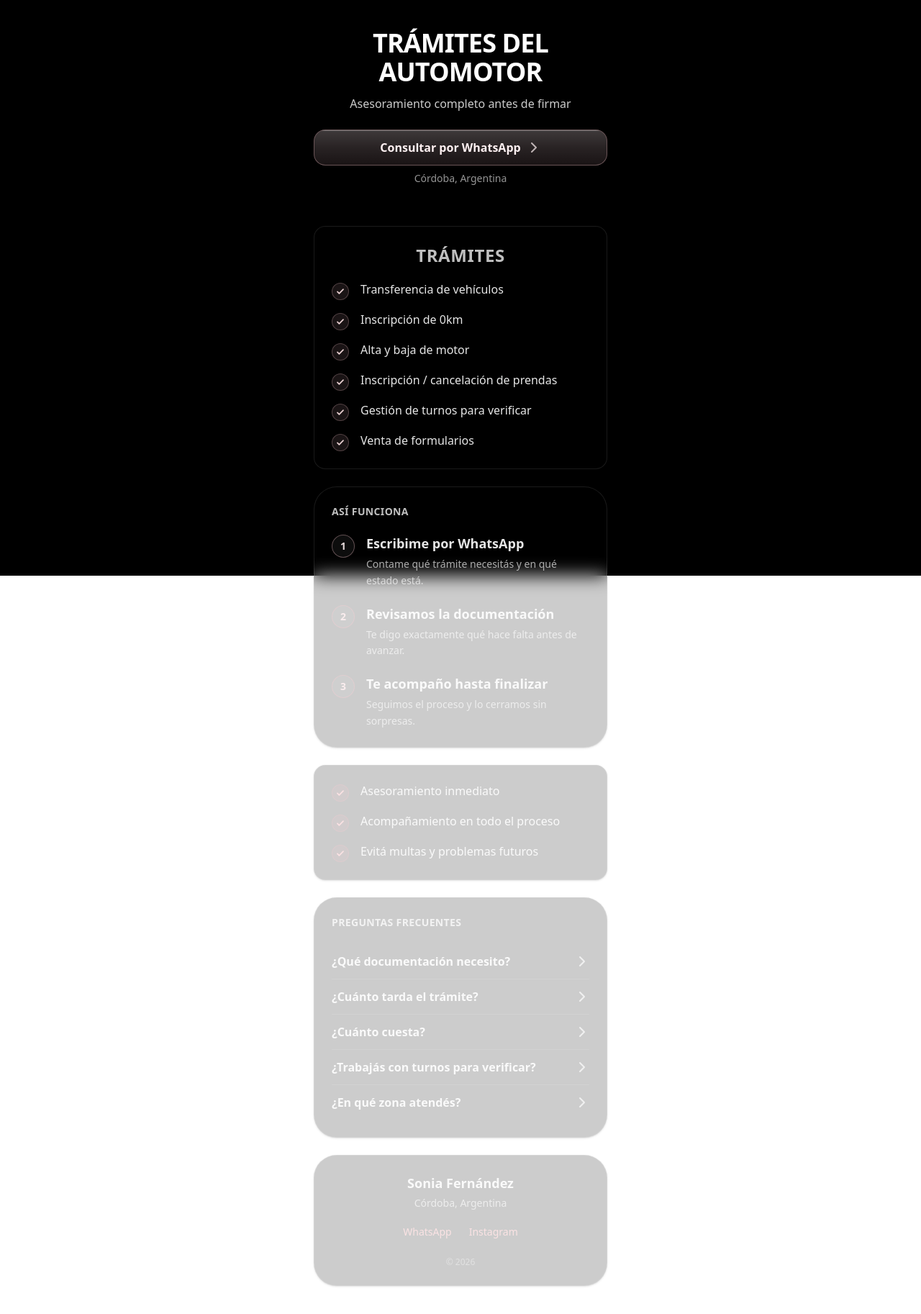
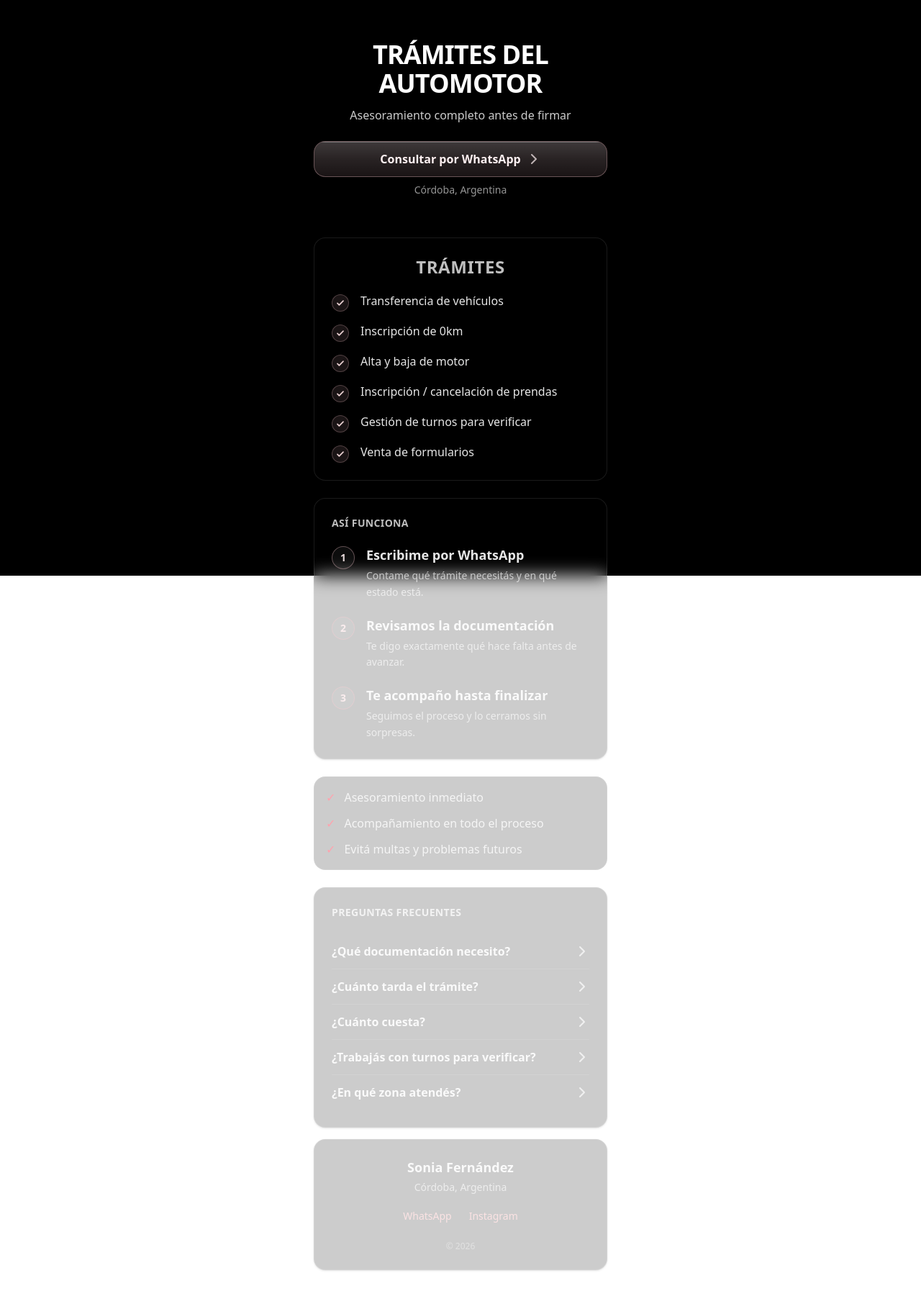
Before and after one commit to estebans-tech/sonia-gestoria, a SvelteKit app: page / in a window 1280 px wide. Shown: the whole page at 72% size. After the commit the page ends 1805 px from the top, so only its background shows below. Built offline with nearby package versions, Linux system fonts and the light colour scheme.

Commit message:
feat: add ServicesCard component and fix card border radius

```diff
--- a/src/lib/components/sections/Faq.svelte
+++ b/src/lib/components/sections/Faq.svelte
@@ -4,8 +4,8 @@
   let { title = 'Preguntas frecuentes', items }: FaqSectionProps = $props();
 </script>
 
-<section class="mx-auto w-full max-w-[28rem] px-5 mb-6">
-  <div class="rounded-[2rem] border border-white/10 bg-black/25 p-6 backdrop-blur-md shadow-sm supports-[backdrop-filter]:bg-black/20">
+<section class="mx-auto w-full max-w-[28rem] px-5">
+  <div class="rounded-[1rem] border border-white/10 bg-black/25 p-6 backdrop-blur-md shadow-sm supports-[backdrop-filter]:bg-black/20">
     <h2 class="text-sm font-semibold uppercase tracking-wide text-white/75">{title}</h2>
 
     <div class="mt-5 divide-y divide-white/10">
--- a/src/lib/components/sections/Footer.svelte
+++ b/src/lib/components/sections/Footer.svelte
@@ -16,9 +16,9 @@
       : null
 </script>
 
-<footer class="mx-auto w-full max-w-[28rem] px-5 pb-10">
+<footer class="mx-auto mt-4 w-full max-w-[28rem] px-5 pb-10">
   <div
-    class="rounded-[2rem] border border-white/10 bg-black/25 p-6 text-center
+    class="rounded-[1rem] border border-white/10 bg-black/25 p-6 text-center
            backdrop-blur-md shadow-sm supports-[backdrop-filter]:bg-black/20"
   >
     {#if personName}
--- a/src/lib/components/sections/Hero.svelte
+++ b/src/lib/components/sections/Hero.svelte
@@ -12,7 +12,7 @@
 
   const wa = $derived(whatsappUrl(whatsappDigits, whatsappPrefill))
 </script>
-<section class="pt-10 pb-14">
+<section class="pt-14 pb-14">
   <div class="mx-auto w-full max-w-[28rem] px-5">
     <header class="text-center">
       <h1 class="text-4xl font-extrabold tracking-tight text-white">{title}</h1>
--- a/src/lib/components/sections/ProcessSteps.svelte
+++ b/src/lib/components/sections/ProcessSteps.svelte
@@ -5,7 +5,7 @@
 </script>
 
 <section class="mx-auto w-full max-w-[28rem] px-5 mb-6">
-  <div class="rounded-[2rem] border border-white/10 bg-black/25 p-6 backdrop-blur-md shadow-sm supports-[backdrop-filter]:bg-black/20">
+  <div class="rounded-[1rem] border border-white/10 bg-black/25 p-6 backdrop-blur-md shadow-sm supports-[backdrop-filter]:bg-black/20">
     <h2 class="text-sm font-semibold uppercase tracking-wide text-white/75">
       {title}
     </h2>
--- /dev/null
+++ b/src/lib/components/sections/ReassuranceCard.svelte
@@ -0,0 +1,19 @@
+<script lang="ts">
+  export let items: string[]
+</script>
+
+<section class="mx-auto w-full max-w-[28rem] px-5 mb-6">
+  <div
+    class="rounded-[1rem] border border-white/10
+           bg-black/20 p-4 backdrop-blur-md"
+  >
+    <ul class="space-y-3">
+      {#each items as item}
+        <li class="flex items-center gap-3 text-md text-white/80">
+          <span class="text-rose-300">✓</span>
+          {item}
+        </li>
+      {/each}
+    </ul>
+  </div>
+</section>
--- /dev/null
+++ b/src/lib/components/sections/ServicesCard.svelte
@@ -0,0 +1,10 @@
+<script lang="ts">
+  import ChecklistCard from '$lib/components/ui/ChecklistCard.svelte'
+  export let items: string[]
+</script>
+<section class="mx-auto w-full max-w-[28rem] px-5 mb-6">
+  <ChecklistCard
+    title="TRÁMITES"
+    items={items}
+  />
+</section>
--- a/src/routes/+page.svelte
+++ b/src/routes/+page.svelte
@@ -1,7 +1,9 @@
 <script lang="ts">
   import Hero from '$lib/components/sections/Hero.svelte'
   import ChecklistCard from '$lib/components/ui/ChecklistCard.svelte'
+  import ServicesCard from '$lib/components/sections/ServicesCard.svelte';
   import ProcessSteps from '$lib/components/sections/ProcessSteps.svelte';
+  import ReassuranceCard from '$lib/components/sections/ReassuranceCard.svelte';
   import Faq from '$lib/components/sections/Faq.svelte';
   import Footer from '$lib/components/sections/Footer.svelte'
   import { site } from '$lib/content/site'
@@ -20,30 +22,20 @@
       decoding="async"
       loading="eager"
     />
-    <div class="absolute inset-0 bg-black/45"></div>
+    <div class="absolute inset-0 bg-black/15"></div>
     <div class="absolute inset-0 bg-gradient-to-b from-black/40 to-black/70"></div>
   </div>
 
   <Hero {...site.hero} />
 
   {#if site.services.length}
-    <section class="mx-auto w-full max-w-[28rem] px-5">
-      <ChecklistCard
-        title="TRÁMITES"
-        items={site.services}
-        class="mb-6"
-      />
-    </section>
-  {/if}
-<!-- 3: process -->
-<ProcessSteps {...site.process} />
+    <ServicesCard items={site.services} />
+ {/if}
+
+  <ProcessSteps {...site.process} />
+
   {#if site.reassurance.length}
-    <section class="mx-auto w-full max-w-[28rem] px-5">
-      <ChecklistCard
-        items={site.reassurance}
-        class="mb-6"
-      />
-    </section>
+    <ReassuranceCard items="{site.reassurance}" />
   {/if}
 
   <Faq {...site.faq} />
```
